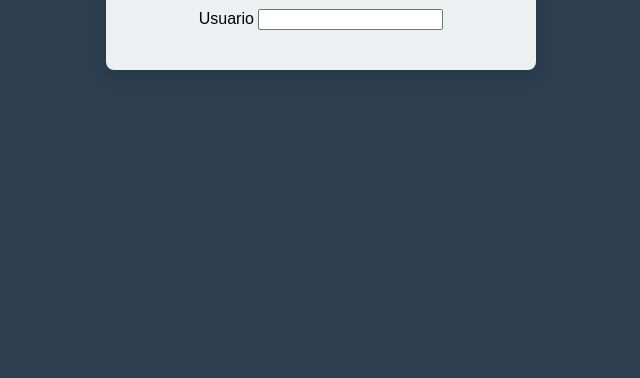
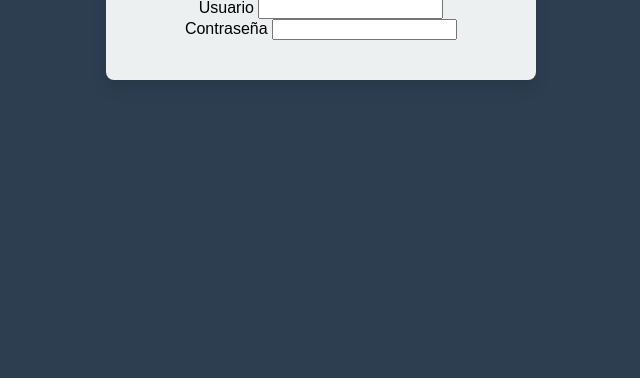
Before and after one commit to FabricioVdz/Login_Parcial_1, a plain HTML site: page Index.html in a window 1280 px wide. Shown: the part 422-800 px from the top of the page, without its empty margins (319-959 px from the left). Drawn offline with Linux system fonts and the light colour scheme.

Commit message:
Div password

```diff
--- a/Index.html
+++ b/Index.html
@@ -16,6 +16,10 @@
                 <label for="username">Usuario</label>
                 <input type="text" id="username" name="username" required>
             </div>
+            <div class="password"></div>
+                <label for="password">Contraseña</label>
+                <input type="password" id="password" name="password" required>
+            </div>
     </div>
 </body>
 </html>
```
